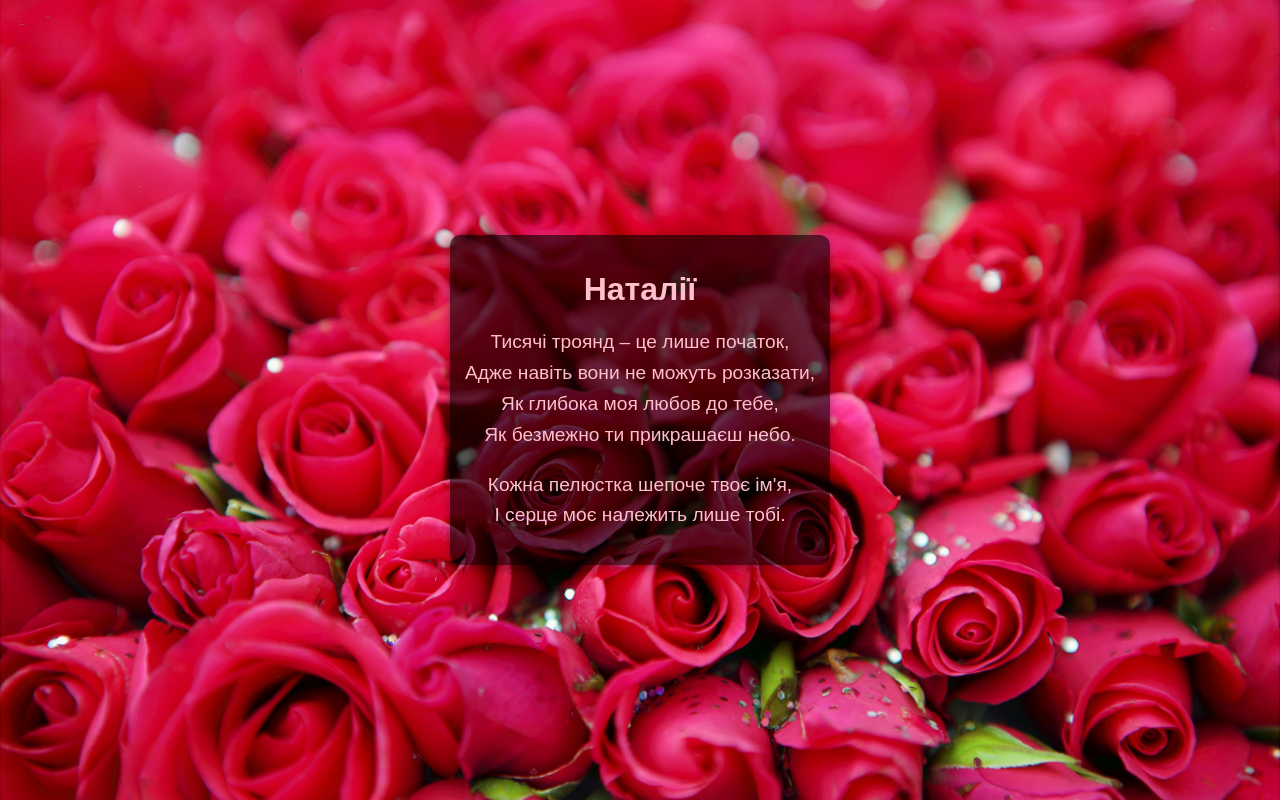
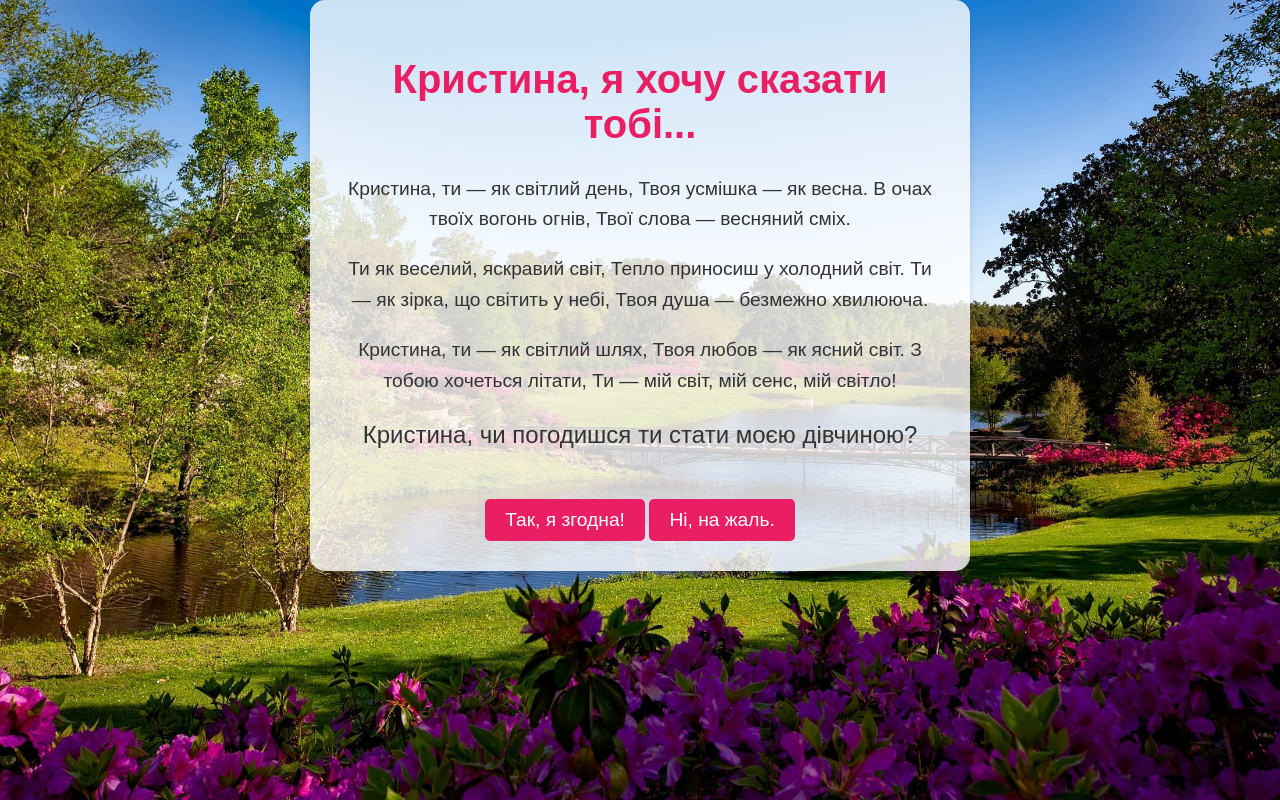
Before and after one commit to IvanLuT29/girlfriends.github.io, a plain HTML site: page index.html in a window 1280 px wide. Drawn offline with Linux system fonts and the light colour scheme.

Commit message:
update 3.0
update 3.0

```diff
--- a/index.html
+++ b/index.html
@@ -3,70 +3,102 @@
 <head>
     <meta charset="UTF-8">
     <meta name="viewport" content="width=device-width, initial-scale=1.0">
-    <title>Для Наталії</title>
+    <title>Признання в коханні Кристині</title>
     <style>
         body {
+            font-family: 'Arial', sans-serif;
             margin: 0;
             padding: 0;
-            font-family: "Arial", sans-serif;
-            color: white;
+            height: 100%;
+            background: url('flowers.jpg') no-repeat center center fixed;
+            background-size: cover;
             display: flex;
             justify-content: center;
             align-items: center;
-            text-align: center;
-            height: 100vh;
-            background: url('./roses.jpg') no-repeat center center/cover;
         }
 
-        .content {
-            background: rgba(0, 0, 0, 0.6);
-            padding: 15px;
-            border-radius: 10px;
-            box-shadow: 0 4px 10px rgba(0, 0, 0, 0.3);
-            max-width: 90%;
-            box-sizing: border-box;
+        .container {
+            text-align: center;
+            background: rgba(255, 255, 255, 0.8);
+            padding: 30px;
+            border-radius: 15px;
+            box-shadow: 0 4px 8px rgba(0, 0, 0, 0.1);
+            max-width: 600px;
+            width: 100%;
         }
 
         h1 {
-            font-size: 2rem;
-            margin-bottom: 15px;
-            color: pink;
+            font-size: 2.5em;
+            color: #e91e63;
         }
 
         p {
-            font-size: 1.2rem;
+            font-size: 1.2em;
+            color: #333;
             line-height: 1.6;
-            color: pink;
         }
 
-        @media (max-width: 480px) {
+        .question {
+            font-size: 1.5em;
+            margin-top: 20px;
+        }
+
+        button {
+            background-color: #e91e63;
+            color: #fff;
+            padding: 10px 20px;
+            font-size: 1.2em;
+            border: none;
+            border-radius: 5px;
+            cursor: pointer;
+            margin-top: 20px;
+        }
+
+        button:hover {
+            background-color: #c2185b;
+        }
+
+        /* Мобильная оптимизация */
+        @media screen and (max-width: 768px) {
+            .container {
+                max-width: 90%;
+                padding: 15px;
+            }
             h1 {
-                font-size: 1.8rem;
+                font-size: 1.8em;
             }
-
             p {
-                font-size: 1rem;
+                font-size: 1em;
             }
-
-            .content {
-                padding: 10px;
+            button {
+                font-size: 1em;
             }
         }
     </style>
 </head>
 <body>
-    <div class="content">
-        <h1>Наталії</h1>
-        <p>
-            Тисячі троянд – це лише початок,<br>
-            Адже навіть вони не можуть розказати,<br>
-            Як глибока моя любов до тебе,<br>
-            Як безмежно ти прикрашаєш небо.<br>
-        </p>
-        <p>
-            Кожна пелюстка шепоче твоє ім'я,<br>
-            І серце моє належить лише тобі.<br>
-        </p>
+
+    <div class="container">
+        <h1>Кристина, я хочу сказати тобі...</h1>
+        <p>Кристина, ти — як світлий день,
+        Твоя усмішка — як весна.
+        В очах твоїх вогонь огнів,
+        Твої слова — весняний сміх.</p>
+        <p>Ти як веселий, яскравий світ,
+        Тепло приносиш у холодний світ.
+        Ти — як зірка, що світить у небі,
+        Твоя душа — безмежно хвилююча.</p>
+
+        <p>Кристина, ти — як світлий шлях,
+        Твоя любов — як ясний світ.
+        З тобою хочеться літати,
+        Ти — мій світ, мій сенс, мій світло!</p>
+
+        <p class="question">Кристина, чи погодишся ти стати моєю дівчиною?</p>
+
+        <button onclick="alert('Я так радий, що ти погодилася! 💖')">Так, я згодна!</button>
+        <button onclick="alert('Пічалька 😢')">Ні, на жаль.</button>
     </div>
+
 </body>
 </html>
```
Also changed, not shown: flowers.jpg (added), roses.jpg (deleted).
